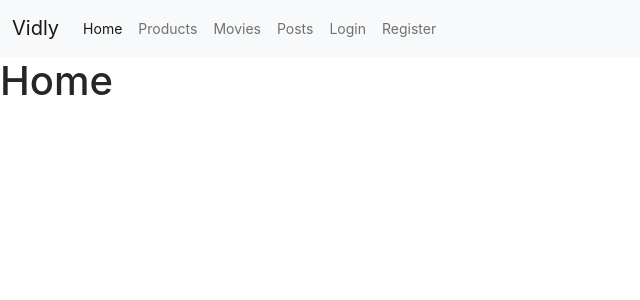
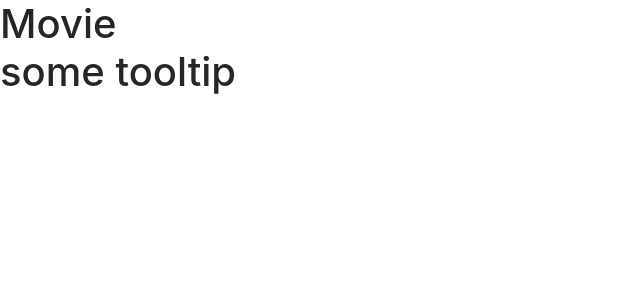
Before and after one commit to faiza-kihel/react-app, a React (Create React App) app: page / in a window 1280 px wide. Shown: the top 300 px of the page, without its empty margins (0-640 px from the left). Built offline with nearby package versions, Linux system fonts and the light colour scheme.

Commit message:
advanced-toolTip

```diff
--- a/package.json
+++ b/package.json
@@ -10,6 +10,7 @@
     "antd": "^4.16.13",
     "axios": "^0.18.1",
     "bootstrap": "^5.1.3",
+    "create-react-app": "^5.0.0",
     "joi-browser": "13.4",
     "jwt-decode": "^2.2.0",
     "lodash": "^4.17.10",
--- /dev/null
+++ b/src/hoc/movie.jsx
@@ -0,0 +1,14 @@
+import React, { Component } from "react";
+import withTooltip from "./withTooltip";
+class Movie extends Component {
+  render() {
+    return (
+      <div>
+        <h1>Movie
+        {this.props.showTooltip && <div>some tooltip </div>}</h1>
+      </div>
+    );
+  }
+}
+
+export default withTooltip(Movie);
--- /dev/null
+++ b/src/hoc/withTooltip.jsx
@@ -0,0 +1,19 @@
+import React from "react";
+
+function withTooltip(Component) {
+  return class WithTooltip extends React.Component {
+    state = { showTooltip: false };
+    mouseOver = () => this.setState({ showTooltip: true });
+    mouseOut = () => this.setState({ showTooltip: false });
+    render() {
+      return (
+        <div onMouseOver={this.mouseOver}
+        onMouseOut={this.mouseOut}>
+          <Component showTooltip={this.state.showTooltip} />
+        </div>
+      );
+    }
+  };
+}
+
+export default withTooltip;
--- a/src/index.js
+++ b/src/index.js
@@ -1,20 +1,22 @@
 import React from "react";
 import ReactDOM from "react-dom";
 import "./style.css";
-import { BrowserRouter } from "react-router-dom";
+//import { BrowserRouter } from "react-router-dom";
 
 import "./index.css";
 import reportWebVitals from "./reportWebVitals";
 import "bootstrap/dist/css/bootstrap.css";
 import "antd/dist/antd.css";
-import Router from "./components/routing/routers";
+//import Router from "./components/routing/routers";
+import Movie from "./hoc/movie";
 //import App from "./App";
 ReactDOM.render(
   <React.StrictMode>
-    <BrowserRouter>
+    <Movie />
+    {/* <BrowserRouter>
       <Router />
     </BrowserRouter>
-    {/* <App /> */}
+    <App /> */}
   </React.StrictMode>,
   document.getElementById("root")
 );
```
Also changed, not shown: 1 other file (tests, documents, lock files or other folders).
